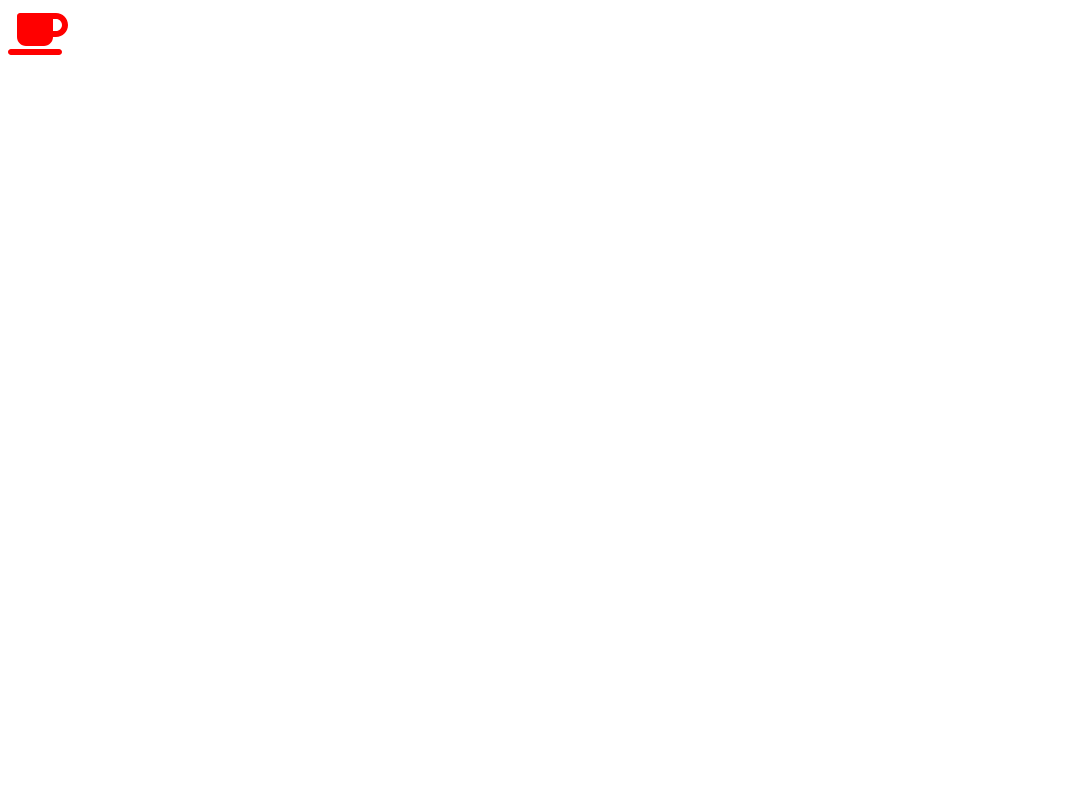
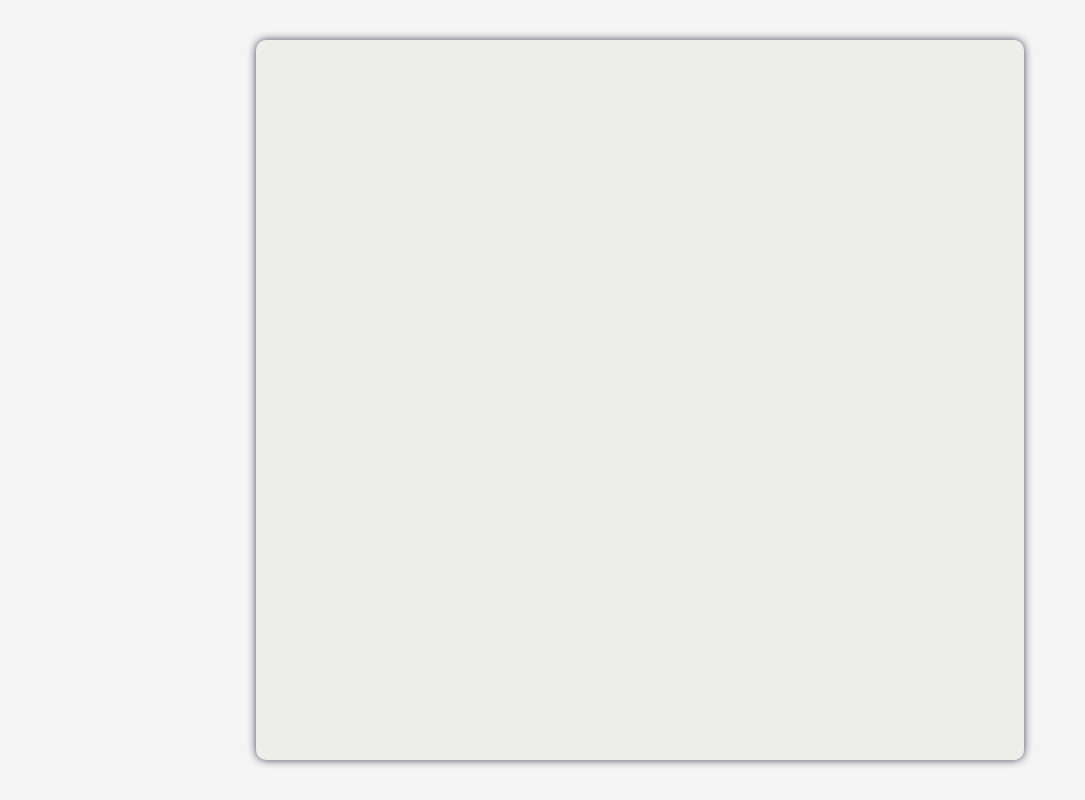
Before and after one commit to Kadavi95/przepisnik, an Angular app in the folder przepisnik/: page /login in a window 1280 px wide. Before the commit this address led to /. Shown: the whole page, without its empty margins (0-1085 px from the left). Built offline with nearby package versions, Linux system fonts and the light colour scheme.

Commit message:
added login component, added apiservice, added reset css

```diff
--- a/przepisnik/src/app/app-routing.module.ts
+++ b/przepisnik/src/app/app-routing.module.ts
@@ -1,7 +1,12 @@
 import { NgModule } from '@angular/core';
 import { RouterModule, Routes } from '@angular/router';
+import { AppComponent } from './app.component';
+import { LogincomponentComponent } from './logincomponent/logincomponent.component';
 
-const routes: Routes = [];
+const routes: Routes = [
+  {path: "", component: AppComponent},
+  {path: "login", component: LogincomponentComponent}
+];
 
 @NgModule({
   imports: [RouterModule.forRoot(routes)],
--- a/przepisnik/src/app/app.component.html
+++ b/przepisnik/src/app/app.component.html
@@ -1 +1,2 @@
 <fa-icon class="iconCoffee" [icon]="faCoffee"></fa-icon>
+<router-outlet></router-outlet>
--- a/przepisnik/src/app/app.component.scss
+++ b/przepisnik/src/app/app.component.scss
@@ -1,4 +1,10 @@
-.iconCoffee{
-  color: red;
-  font-size: 3rem;
+// .iconCoffee{
+//   color: red;
+//   font-size: 3rem;
+// }
+
+body {
+  background-color: blue;
+  width: 100vw;
+  height: 100vh;
 }
--- a/przepisnik/src/app/app.component.ts
+++ b/przepisnik/src/app/app.component.ts
@@ -1,13 +1,11 @@
 import { Component } from '@angular/core';
 import { faCoffee } from '@fortawesome/free-solid-svg-icons';
-
 
 @Component({
   selector: 'app-root',
   templateUrl: './app.component.html',
-  styleUrls: ['./app.component.scss']
+  styleUrls: ['./app.component.scss'],
 })
 export class AppComponent {
-  faCoffee = faCoffee
-
+  faCoffee = faCoffee;
 }
--- /dev/null
+++ b/przepisnik/src/app/logincomponent/logincomponent.component.html
@@ -0,0 +1,19 @@
+<main>
+  <section>
+    <form *>
+
+        <label for="">
+          <input placeholder="nickname" type="text">
+        </label>
+
+        <label for="">
+          <input placeholder="password" type="passowrd">
+        </label>
+
+        <label for="">
+          <button type="submit">Sprawdz</button>
+        </label>
+
+    </form>
+  </section>
+</main>
--- /dev/null
+++ b/przepisnik/src/app/logincomponent/logincomponent.component.scss
@@ -0,0 +1,37 @@
+main {
+  background-color: #f5f5f5;
+  height: 100vh;
+  width: 100vw;
+  display: flex;
+  align-items: center;
+  justify-content: center;
+  position: absolute;
+  top: 0;
+  left: 0;
+
+  section {
+    background-color: #edeee9;
+    width: 60%;
+    height: 90%;
+    border-radius: 10px;
+    // box-shadow: rbg(119, 119, 125 / 60%) 0px 0px 8px 0px;
+    -webkit-box-shadow: 0px 0px 8px 0px rgba(66, 68, 90, 1);
+    -moz-box-shadow: 0px 0px 8px 0px rgba(66, 68, 90, 1);
+    box-shadow: 0px 0px 8px 0px rgba(66, 68, 90, 1);
+    form {
+      height: 100%;
+      width: 100%;
+      background-color: aquamarine;
+      display: flex;
+      flex-direction: column;
+      justify-items: stretch;
+      align-items: center;
+
+      div {
+        height: calc(100% / 3);
+        width: 100%;
+
+      }
+    }
+  }
+}
--- /dev/null
+++ b/przepisnik/src/app/logincomponent/logincomponent.component.ts
@@ -0,0 +1,15 @@
+import { Component, OnInit } from '@angular/core';
+
+@Component({
+  selector: 'app-logincomponent',
+  templateUrl: './logincomponent.component.html',
+  styleUrls: ['./logincomponent.component.scss']
+})
+export class LogincomponentComponent implements OnInit {
+
+  constructor() { }
+
+  ngOnInit(): void {
+  }
+
+}
--- a/przepisnik/src/styles.scss
+++ b/przepisnik/src/styles.scss
@@ -1 +1,48 @@
-/* You can add global styles to this file, and also import other style files */
+/* http://meyerweb.com/eric/tools/css/reset/
+   v2.0 | 20110126
+   License: none (public domain)
+*/
+
+html, body, div, span, applet, object, iframe,
+h1, h2, h3, h4, h5, h6, p, blockquote, pre,
+a, abbr, acronym, address, big, cite, code,
+del, dfn, em, img, ins, kbd, q, s, samp,
+small, strike, strong, sub, sup, tt, var,
+b, u, i, center,
+dl, dt, dd, ol, ul, li,
+fieldset, form, label, legend,
+table, caption, tbody, tfoot, thead, tr, th, td,
+article, aside, canvas, details, embed,
+figure, figcaption, footer, header, hgroup,
+menu, nav, output, ruby, section, summary,
+time, mark, audio, video {
+	margin: 0;
+	padding: 0;
+	border: 0;
+	font-size: 100%;
+	font: inherit;
+	vertical-align: baseline;
+}
+/* HTML5 display-role reset for older browsers */
+article, aside, details, figcaption, figure,
+footer, header, hgroup, menu, nav, section {
+	display: block;
+}
+body {
+	line-height: 1;
+}
+ol, ul {
+	list-style: none;
+}
+blockquote, q {
+	quotes: none;
+}
+blockquote:before, blockquote:after,
+q:before, q:after {
+	content: '';
+	content: none;
+}
+table {
+	border-collapse: collapse;
+	border-spacing: 0;
+}
```
Also changed, not shown: przepisnik/src/app/apiservice.service.ts (added, +19 -0 lines), przepisnik/src/app/app.module.ts (+7 -10 lines), 2 other files (tests, documents, lock files or other folders).
